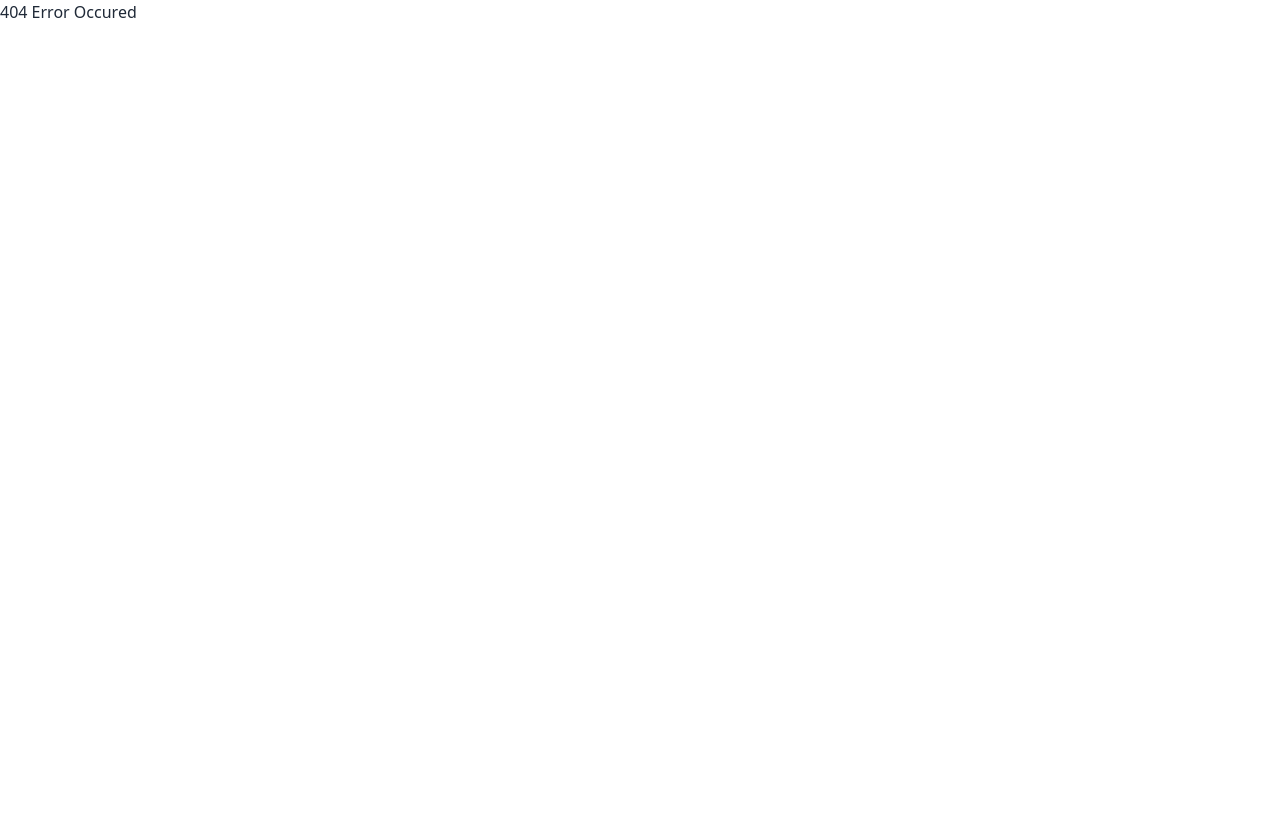
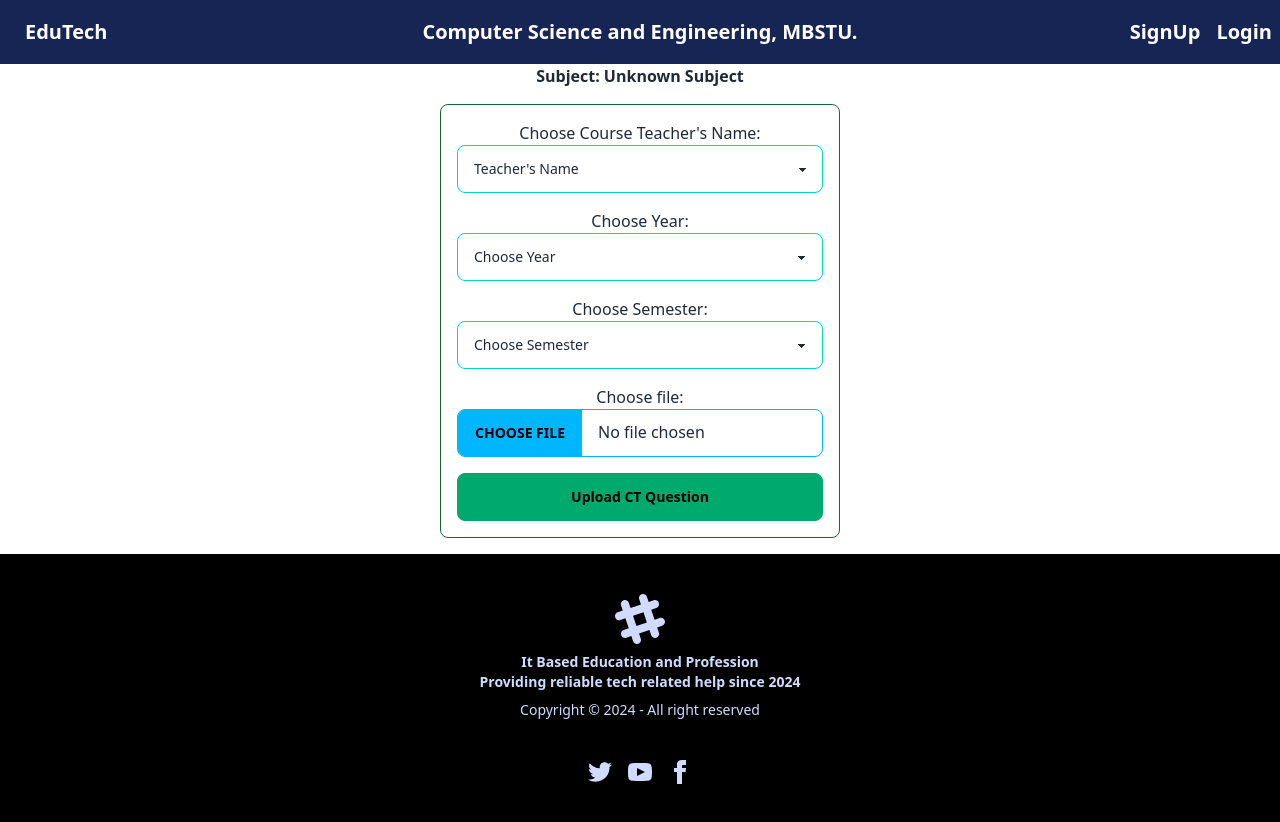
Before and after one commit to Md-Rabiul-Islam75/it-based-education-and-profession, a React (Vite) app: page /ctPage in a window 1280 px wide. Before the commit this address had no page. Before the commit the page ends 800 px from the top, so only its background shows below. Built offline with nearby package versions, Linux system fonts and the light colour scheme.

Commit message:
working on ctquestion page

```diff
--- a/src/main.jsx
+++ b/src/main.jsx
@@ -18,7 +18,8 @@ import Course from "./pages/Course/Course";
 import CourseDetails from "./Components/Course/CourseDetails";
 import AuthProvider from "./providers/AuthProvider";
 import EntireAcademicTopicListPage from "./pages/EntireAcademicTopicListPage";
-import CtQuestionsPage from "./pages/CtQuestionsPage/CtQuestionsPage";
+import AllSubjectCtQuestionsPage from "./pages/CtPage/AllSubjectCtQuestionsPage";
+import CtQuestionsPage from "./pages/CtPage/CtQuestionsPage";
 
 const router = createBrowserRouter([
   {
@@ -41,7 +42,13 @@ const router = createBrowserRouter([
       },
 
       {
-        path: "/ctQuestionPage",
+        path: "/allCtQuestionPage",
+        element: <AllSubjectCtQuestionsPage></AllSubjectCtQuestionsPage>,
+        loader: () => fetch("http://localhost:8080/api/ctSubject/getall")
+      },
+
+      {
+        path: "/ctPage",
         element: <CtQuestionsPage></CtQuestionsPage>
       },
 
--- /dev/null
+++ b/src/pages/CtPage/AllSubjectCtQuestionsPage.jsx
@@ -0,0 +1,80 @@
+import React, { useState } from "react";
+import { data, Link, useLoaderData } from "react-router";
+import Swal from "sweetalert2";
+
+const AllSubjectCtQuestionsPage = () => {
+  const subjectsPlace = useLoaderData();
+  const initialSubjects = subjectsPlace.responseData.CTSubjectList || [];
+
+  const [subjectsList, setSubjectsList] = useState(initialSubjects);
+
+  const handleAddSubject = async (e) => {
+    e.preventDefault();
+
+    const { value: subjectName } = await Swal.fire({
+      title: "Add Subject",
+      input: "text",
+      inputLabel: "Your subject name",
+      inputPlaceholder: "Enter your Subject name",
+    });
+
+    if (subjectName) {
+      const newSubject = {
+        id: Date.now(), // simple unique ID
+        subjectName,
+      };
+
+      const newSub = {subjectName};
+      console.log(newSub);
+
+      // save new subject info to the database
+      fetch('http://localhost:8080/api/ctSubject/post',{
+        method: 'POST',
+        headers: {
+           'content-type': 'application/json'
+        },
+        body: JSON.stringify(newSub)
+      })
+      .then(res => res.json())
+      .then(data => {
+        console.log('user created to db', data);
+      })
+
+      // Update the state
+      setSubjectsList((prev) => [...prev, newSubject]);
+
+      Swal.fire(`Subject "${subjectName}" added!`);
+    }
+  };
+
+  return (
+    <div className="text-center my-4">
+      <h2>Subject count: {subjectsList.length}</h2>
+
+      <div className="flex flex-wrap justify-center gap-4 my-6">
+        {subjectsList.map((sub) => (
+          <div
+            className="card w-96 bg-blue-200 card-sm shadow-sm"
+            key={sub.id}
+          >
+            <div className="card-body">
+              <h2 className="card-title">{sub.subjectName}</h2>
+              <div className="justify-end card-actions">
+                <Link to={'/ctPage'} state={{ subjectName: sub.subjectName }}><button className="btn btn-primary">Enter</button></Link>
+              </div>
+            </div>
+          </div>
+        ))}
+      </div>
+
+      <form>
+        <h2 className="font-bold my-4">Enter Subject Name here: </h2>
+        <button onClick={handleAddSubject} className="btn">
+          Add Subject
+        </button>
+      </form>
+    </div>
+  );
+};
+
+export default AllSubjectCtQuestionsPage;
--- /dev/null
+++ b/src/pages/CtPage/CtQuestionsPage.jsx
@@ -0,0 +1,137 @@
+import React, { useState } from "react";
+import { data, useLocation } from "react-router";
+
+const CtQuestionsPage = () => {
+  const location = useLocation();
+  const subjectName = location.state?.subjectName || "Unknown Subject";
+
+  const [teacher, setTeacher] = useState("");
+  const [year, setYear] = useState("");
+  const [semester, setSemester] = useState("");
+  const [file, setFile] = useState(null);
+
+  const handleSubmit = async (e) => {
+    e.preventDefault();
+
+    if (!teacher || !year || !semester || !file) {
+      alert("Please fill all fields and select a file.");
+      return;
+    }
+
+    const formData = new FormData();
+    formData.append("ctquestionFile", file);
+    formData.append("courseTakenBy", teacher);
+    formData.append("semester", semester);
+    formData.append("year", year);
+    formData.append("subjectName", subjectName);
+
+    const formData2 = {file, teacher, semester, year, subjectName}
+
+    // try {
+    //   const response = await fetch("http://localhost:8080/api/ctquetion/post", {
+    //     method: "POST",
+    //     body: formData,
+    //   });
+
+    //   if (!response.ok) {
+    //     throw new Error("Failed to upload file");
+    //   }
+
+    //   const result = await response.json();
+    //   console.log("Upload successful:", result);
+    //   alert("CT question uploaded successfully!");
+    // } catch (error) {
+    //   console.error("Upload error:", error);
+    //   alert("Failed to upload CT question.");
+    // }
+
+    fetch('http://localhost:8080/api/ctquetion/post',{
+        method: 'POST',
+        body: formData,
+    })
+    .then(res => res.json())
+    .then(data => {
+        console.log('ct created to db', data);
+        alert("CT question uploaded successfully!");
+    });
+  };
+
+  return (
+    <div className="text-center">
+      <h2 className="text-center font-bold">Subject: {subjectName}</h2>
+
+      <form
+        onSubmit={handleSubmit}
+        className="w-[400px] mx-auto space-y-4 my-4 p-4 border border-green-800 rounded-lg"
+      >
+        <div>
+          <h4>Choose Course Teacher's Name:</h4>
+          <select
+            className="select select-accent w-full"
+            value={teacher}
+            onChange={(e) => setTeacher(e.target.value)}
+            required
+          >
+            <option disabled value="">
+              Teacher's Name
+            </option>
+            <option>Sir A</option>
+            <option>Sir B</option>
+            <option>Sir C</option>
+            <option>Sir D</option>
+          </select>
+        </div>
+
+        <div>
+          <h4>Choose Year:</h4>
+          <select
+            className="select select-accent w-full"
+            value={year}
+            onChange={(e) => setYear(e.target.value)}
+            required
+          >
+            <option disabled value="">
+              Choose Year
+            </option>
+            <option value="1">1</option>
+            <option value="2">2</option>
+            <option value="3">3</option>
+            <option value="4">4</option>
+          </select>
+        </div>
+
+        <div>
+          <h4>Choose Semester:</h4>
+          <select
+            className="select select-accent w-full"
+            value={semester}
+            onChange={(e) => setSemester(e.target.value)}
+            required
+          >
+            <option disabled value="">
+              Choose Semester
+            </option>
+            <option value="1">1</option>
+            <option value="2">2</option>
+          </select>
+        </div>
+
+        <div>
+          <h4>Choose file:</h4>
+          <input
+            type="file"
+            className="file-input file-input-info w-full"
+            onChange={(e) => setFile(e.target.files[0])}
+            required
+          />
+        </div>
+
+        <button type="submit" className="btn btn-success w-full">
+          Upload CT Question
+        </button>
+      </form>
+    </div>
+  );
+};
+
+export default CtQuestionsPage;
--- a/src/pages/CtQuestionsPage/CtQuestionsPage.jsx
+++ /dev/null
@@ -1,30 +0,0 @@
-import React from "react";
-import Swal from 'sweetalert2';
-
-const CtQuestionsPage = () => {
-  const handleAddSubject = async (e) => {
-    e.preventDefault();
-
-    const { value: subject } = await Swal.fire({
-      title: "Add Subject",
-      input: "text",
-      inputLabel: "Your subject name",
-      inputPlaceholder: "Enter your Subject name"
-    });
-
-    if (subject) {
-      Swal.fire(`Entered Subject: ${subject}`);
-    }
-  };
-
-  return (
-    <div className="text-center my-4">
-      <form>
-        <h2 className="font-bold my-4">Enter Subject Name here: </h2>
-        <button onClick={handleAddSubject} className="btn">Add Subject</button>
-      </form>
-    </div>
-  );
-};
-
-export default CtQuestionsPage;
--- a/src/pages/EntireAcademicTopicListPage.jsx
+++ b/src/pages/EntireAcademicTopicListPage.jsx
@@ -23,7 +23,7 @@ const EntireAcademicTopicListPage = () => {
           <h2 className="card-title">Ct Questions</h2>
 
           <div className="card-actions">
-            <Link to={"/ctQuestionPage"} className="btn btn-primary">See Now</Link>
+            <Link to={"/allCtQuestionPage"} className="btn btn-primary">See Now</Link>
           </div>
         </div>
       </div>
```
